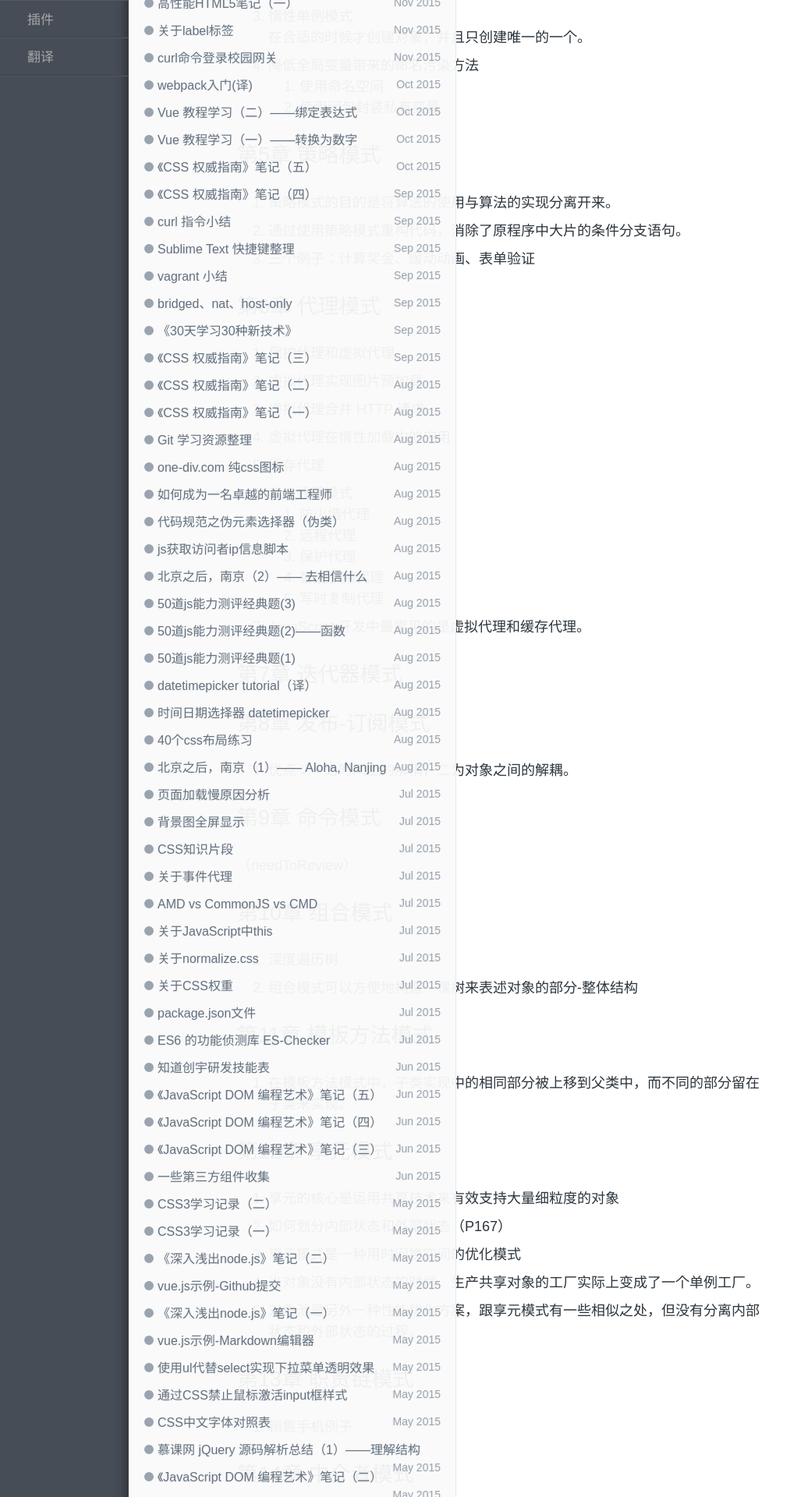
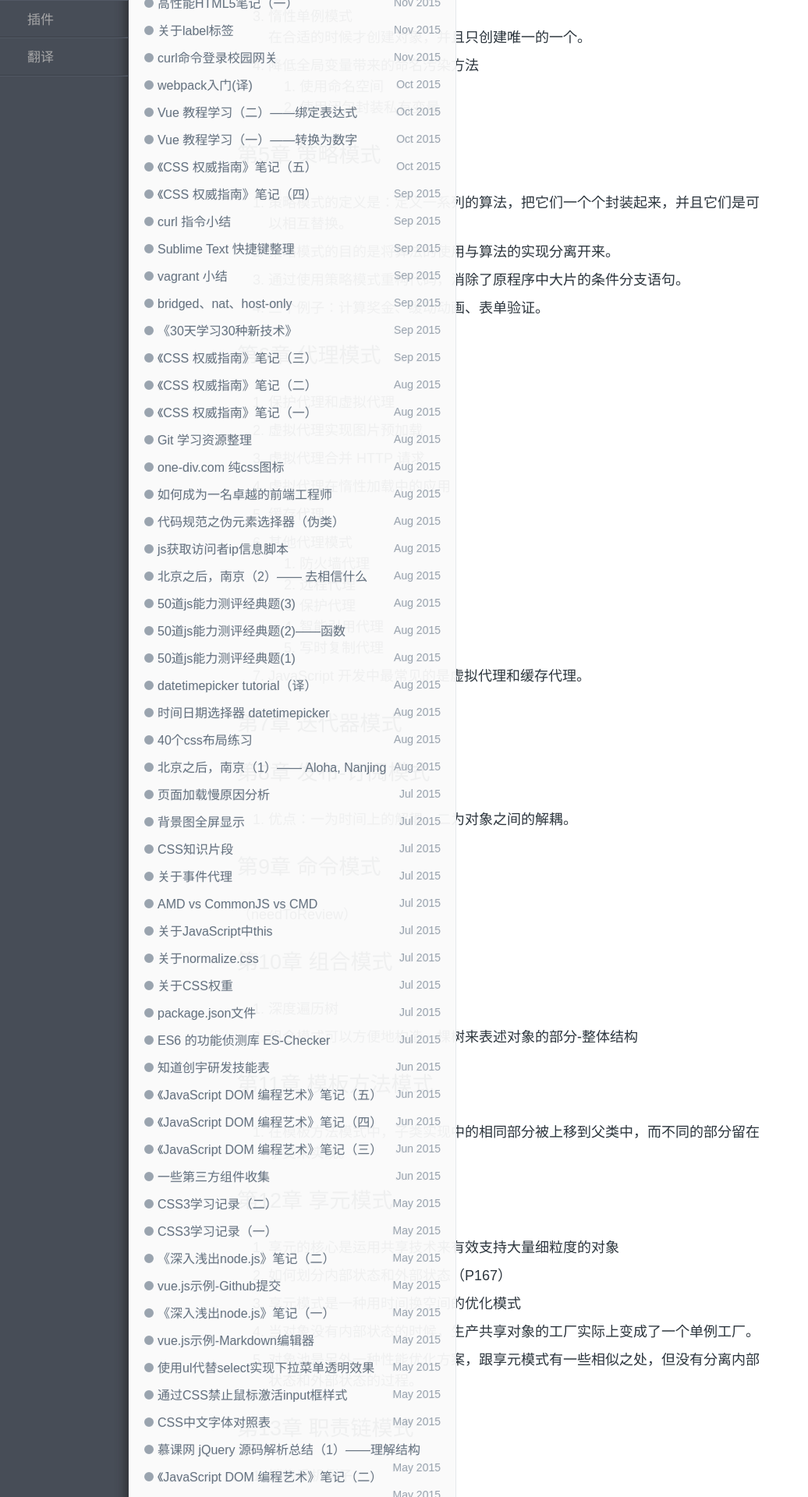
Before and after one commit to byr-gdp/byr-gdp.github.io, a Jekyll site: the page built from _posts/note/2016-03-13-javascript-design-pattern-2.md, in a window 1280 px wide. Shown: the part 531-2451 px from the top of the page at 78% size, without its empty margins (0-1036 px from the left). Built offline with Jekyll 4.4.1, drawn with Linux system fonts in a browser that asks for light colours; comment, search, counter and statistics services are not loaded.

Commit message:
review chapter 5

```diff
--- a/_posts/note/2016-03-13-javascript-design-pattern-2.md
+++ b/_posts/note/2016-03-13-javascript-design-pattern-2.md
@@ -30,9 +30,10 @@ description: 《JavaScript 设计模式与开发指南》
 
 ## 第5章 策略模式
 
-1. 策略模式的目的是将算法的使用与算法的实现分离开来。
-2. 通过使用策略模式重构代码，消除了原程序中大片的条件分支语句。
-3. 三个例子：计算奖金、缓动动画、表单验证
+1. 策略模式的定义是：定义一系列的算法，把它们一个个封装起来，并且它们是可以相互替换。
+2. 策略模式的目的是将算法的使用与算法的实现分离开来。
+3. 通过使用策略模式重构代码，消除了原程序中大片的条件分支语句。
+4. 三个例子：计算奖金、缓动动画、表单验证。
 
 ## 第6章 代理模式
 
```
